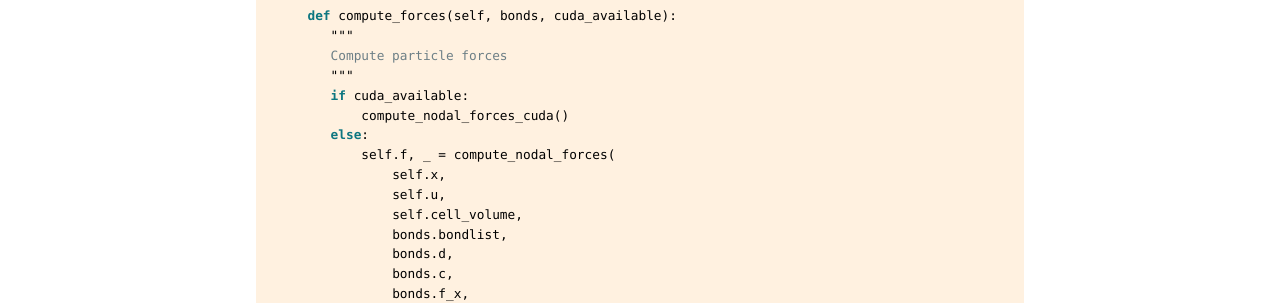
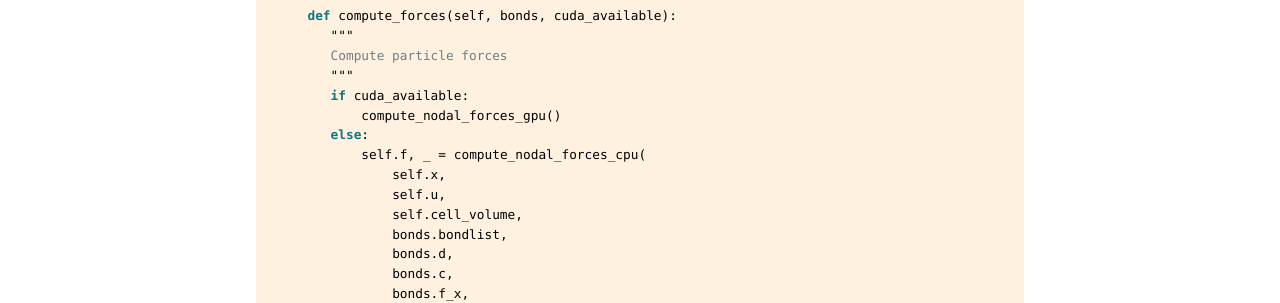
Before and after one commit to mark-hobbs/mark-hobbs.github.io, a Jekyll site: the page built from _posts/2025-02-03-cuda.md, in a window 1280 px wide and 900 px high, scrolled down 5230 px. Shown: the part 152-455 px from the top of the window. Built offline with Jekyll 4.4.1, drawn with Linux system fonts in a browser that asks for light colours.

Commit message:
General updates

```diff
--- a/_posts/2025-02-03-cuda.md
+++ b/_posts/2025-02-03-cuda.md
@@ -237,9 +237,9 @@ class ParticleSet:
         Compute particle forces
         """
         if cuda_available:
-            compute_nodal_forces_cuda()
+            compute_nodal_forces_gpu()
         else:
-            self.f, _ = compute_nodal_forces(
+            self.f, _ = compute_nodal_forces_cpu(
                 self.x,
                 self.u,
                 self.cell_volume,
```
